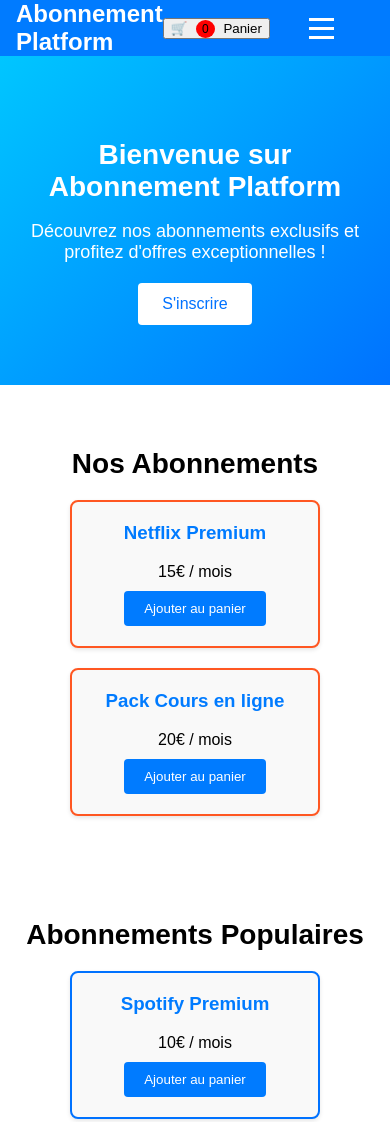
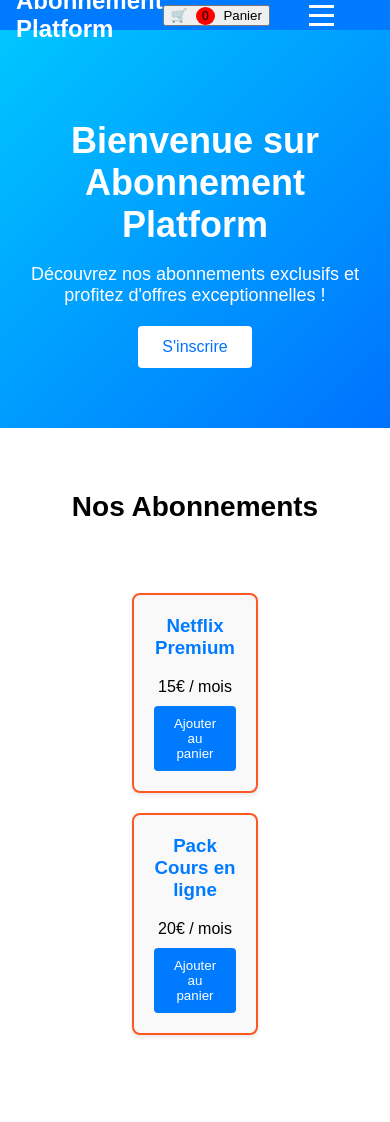
Before and after one commit to Profzen/mb, a plain HTML site: page index.html in a window 390 px wide. Shown: the top 1122 px of the page. Drawn offline with Linux system fonts and the light colour scheme.

Commit message:
Add files via upload

```diff
--- a/style.css
+++ b/style.css
@@ -98,6 +98,7 @@ body {
     flex-wrap: wrap;
     justify-content: center;
     gap: 20px;
+    padding: 50px;
   }
 
   /* Style de chaque carte d'abonnement */
@@ -223,19 +224,6 @@ body {
     padding: 10px 0;
   }
 
-  /* ============================= */
-  /*        Styles Responsive     */
-  /* ============================= */
-  @media (max-width: 768px) {
-    .subscription-container {
-      flex-direction: column;
-      align-items: center;
-    }
-
-    .hero h2 {
-      font-size: 28px;
-    }
-  }
 
 
   /* ========= Barre de Navigation Générale ========= */
@@ -246,6 +234,7 @@ body {
   padding: 0 1rem;
   background-color: #007BFF; /* Couleur de fond vive */
   color: white;
+  height: 30px;
 
 }
 
```
Also changed, not shown: subscription.html (+3 -3 lines).
